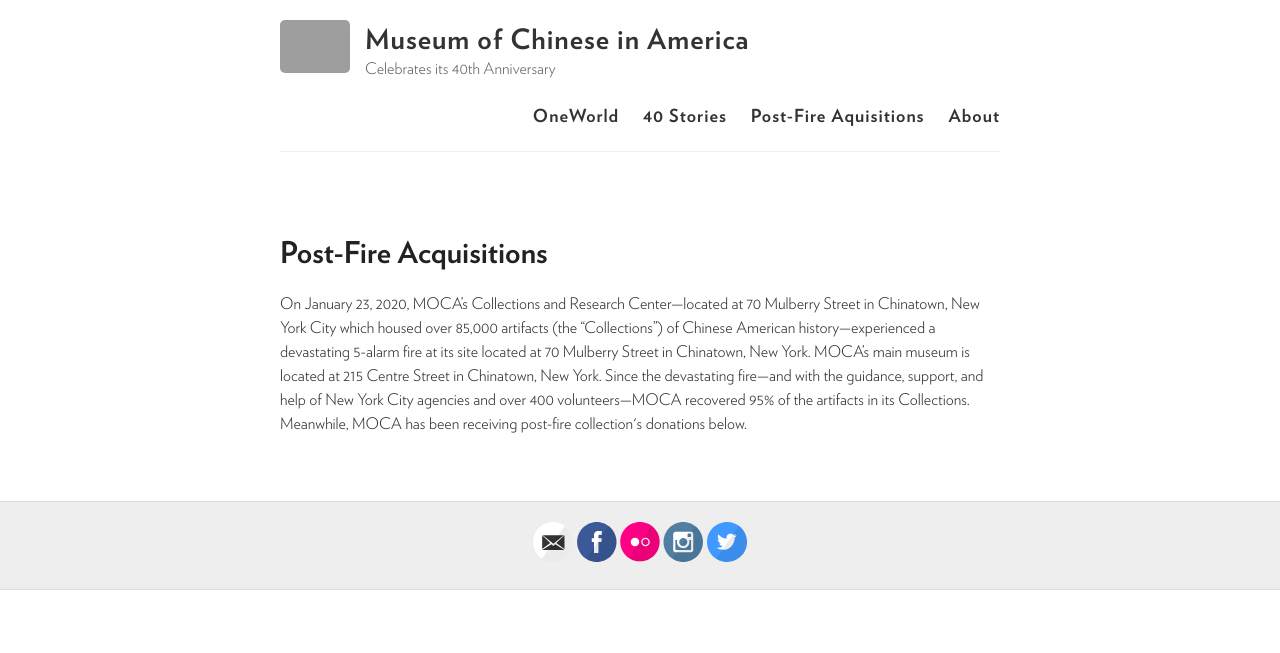
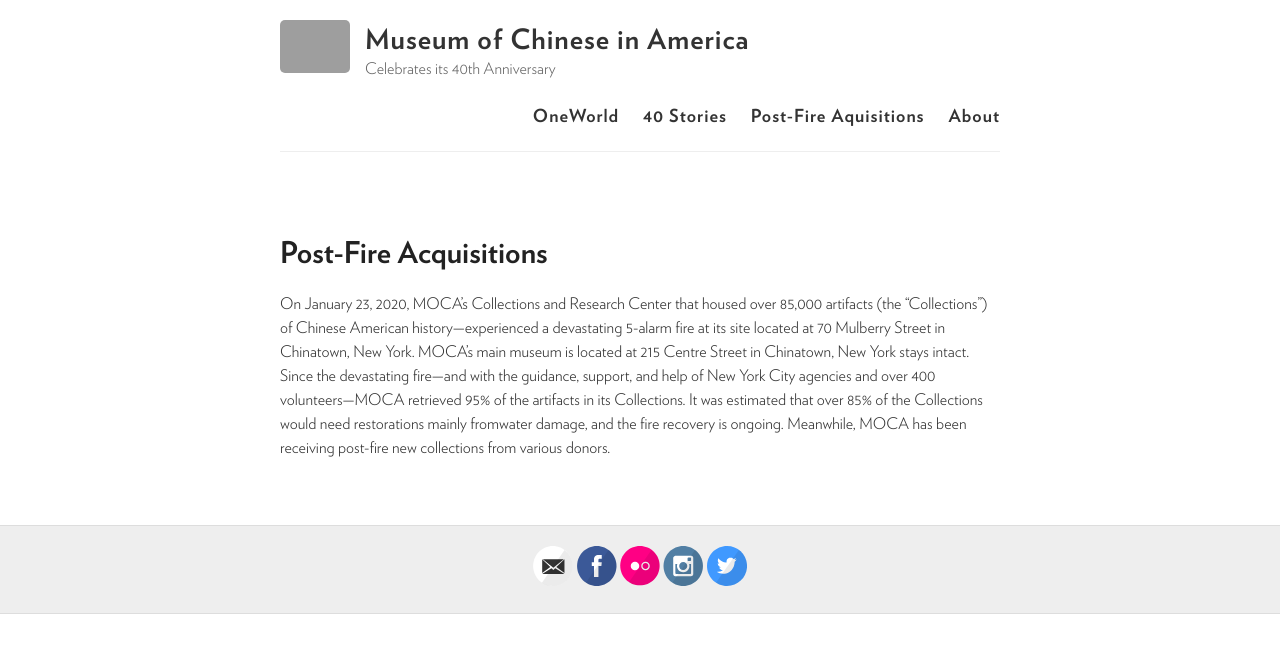
Before and after one commit to moca40/moca40.github.io, a Jekyll site: the page built from post-fire acquisitions.html, in a window 1280 px wide. Shown: the top 653 px of the page. Built offline with Jekyll 4.4.1, drawn with Linux system fonts in a browser that asks for light colours; grey boxes are pictures that could not be loaded.

Commit message:
Update post-fire acquisitions.html

```diff
--- a/post-fire acquisitions.html
+++ b/post-fire acquisitions.html
@@ -3,7 +3,7 @@
 title: Post-Fire Acquisitions
 ---
 
-On January 23, 2020, MOCA’s Collections and Research Center—located at 70 Mulberry Street in Chinatown, New York City which housed over 85,000 artifacts (the “Collections”) of Chinese American history—experienced a devastating 5-alarm fire at its site located at 70 Mulberry Street in Chinatown, New York. MOCA’s main museum is located at 215 Centre Street in Chinatown, New York. Since the devastating fire—and with the guidance, support, and help of New York City agencies and over 400 volunteers—MOCA recovered 95% of the artifacts in its Collections. Meanwhile, MOCA has been receiving post-fire collection's donations below.
+On January 23, 2020, MOCA’s Collections and Research Center that housed over 85,000 artifacts (the “Collections”) of Chinese American history—experienced a devastating 5-alarm fire at its site located at 70 Mulberry Street in Chinatown, New York. MOCA’s main museum is located at 215 Centre Street in Chinatown, New York stays intact. Since the devastating fire—and with the guidance, support, and help of New York City agencies and over 400 volunteers—MOCA retrieved 95% of the artifacts in its Collections. It was estimated that over 85% of the Collections would need restorations mainly fromwater damage, and the fire recovery is ongoing. Meanwhile, MOCA has been receiving post-fire new collections from various donors.
 <ul>
   {% for post in site.post-fire qcquisitions %}
     <li>
```
